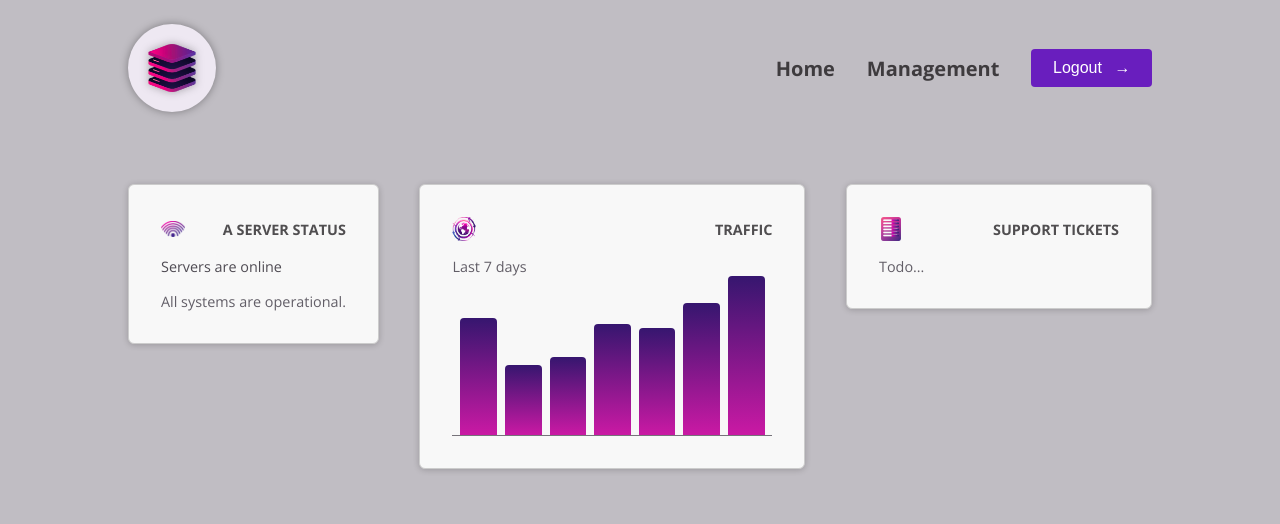
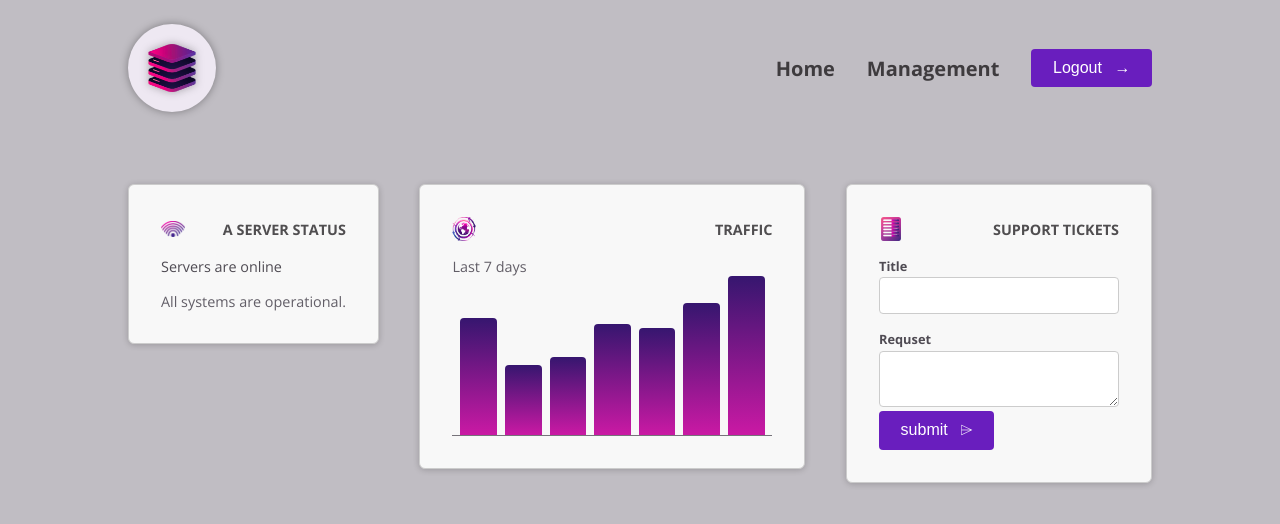
Before and after one commit to MokariyaPrit/anjulatjsPractics, an Angular app: page / in a window 1280 px wide. Shown: the top 524 px of the page. Built offline with nearby package versions, Linux system fonts and the light colour scheme.

Commit message:
add new-ticket component

```diff
--- /dev/null
+++ b/src/app/dashboard/tickets/new-ticket/new-ticket.component.html
@@ -0,0 +1,20 @@
+<form>
+    <p>
+        <label>Title</label>
+        <input name="title" id="title" />
+    </p>
+        <p>
+        <label>Requset</label>
+        <textarea name="requset" id="requset" row="3" >
+        </textarea>
+    </p>
+
+     <button>
+          <span>
+            submit
+          </span>
+          <span class="icon">
+            ⌲
+          </span>
+        </button>
+</form>
--- /dev/null
+++ b/src/app/dashboard/tickets/ticket/ticket.component.html
@@ -0,0 +1 @@
+<p>ticket works!</p>
--- a/src/app/dashboard/tickets/tickets.component.html
+++ b/src/app/dashboard/tickets/tickets.component.html
@@ -1,4 +1,3 @@
-
-        <div id="status">
-          <p>Todo...</p>
-        </div>
+<div id="new-ticket">
+  <app-new-ticket />
+</div>
--- a/src/app/dashboard/tickets/tickets.component.ts
+++ b/src/app/dashboard/tickets/tickets.component.ts
@@ -1,9 +1,10 @@
 import { Component } from '@angular/core';
+import { NewTicketComponent } from "./new-ticket/new-ticket.component";
 
 @Component({
   selector: 'app-tickets',
   standalone: true,
-  imports: [],
+  imports: [NewTicketComponent],
   templateUrl: './tickets.component.html',
   styleUrl: './tickets.component.css'
 })
--- a/src/styles.css
+++ b/src/styles.css
@@ -221,3 +221,60 @@
 button:hover .icon {
   transform: translateX(4px);
 }
+
+#tickets {
+  display: flex;
+  flex-direction: column;
+  gap: 1.5rem;
+}
+
+#tickets ul {
+  list-style: none;
+  margin: 0;
+  padding: 0;
+  width: 15rem;
+}
+
+#tickets li {
+  margin: 0.5rem 0;
+}
+
+#tickets p {
+  margin: 0;
+  color: #4f4b53;
+}
+
+#tickets h2 {
+  margin: 0;
+  font-size: 1.1rem;
+  color: #38343c;
+}
+
+#new-ticket {
+  width: 15rem;
+}
+
+@media (min-width: 768px) {
+  #tickets {
+    flex-direction: row;
+  }
+}
+
+#new-ticket label {
+  display: block;
+  font-size: 0.8rem;
+  font-weight: bold;
+  margin-bottom: 0.15rem;
+  color: #4f4b53;
+}
+
+#new-ticket input,
+#new-ticket textarea {
+  width: 100%;
+  padding: 0.5rem;
+  border: 1px solid #ccc;
+  border-radius: 4px;
+  font: inherit;
+  font-size: 0.9rem;
+  color: #4f4b53;
+}
```
Also changed, not shown: src/app/dashboard/tickets/new-ticket/new-ticket.component.ts (added, +12 -0 lines), src/app/dashboard/tickets/ticket/ticket.component.ts (added, +12 -0 lines), src/app/dashboard/tickets/new-ticket/new-ticket.component.css (added), src/app/dashboard/tickets/ticket/ticket.component.css (added).
